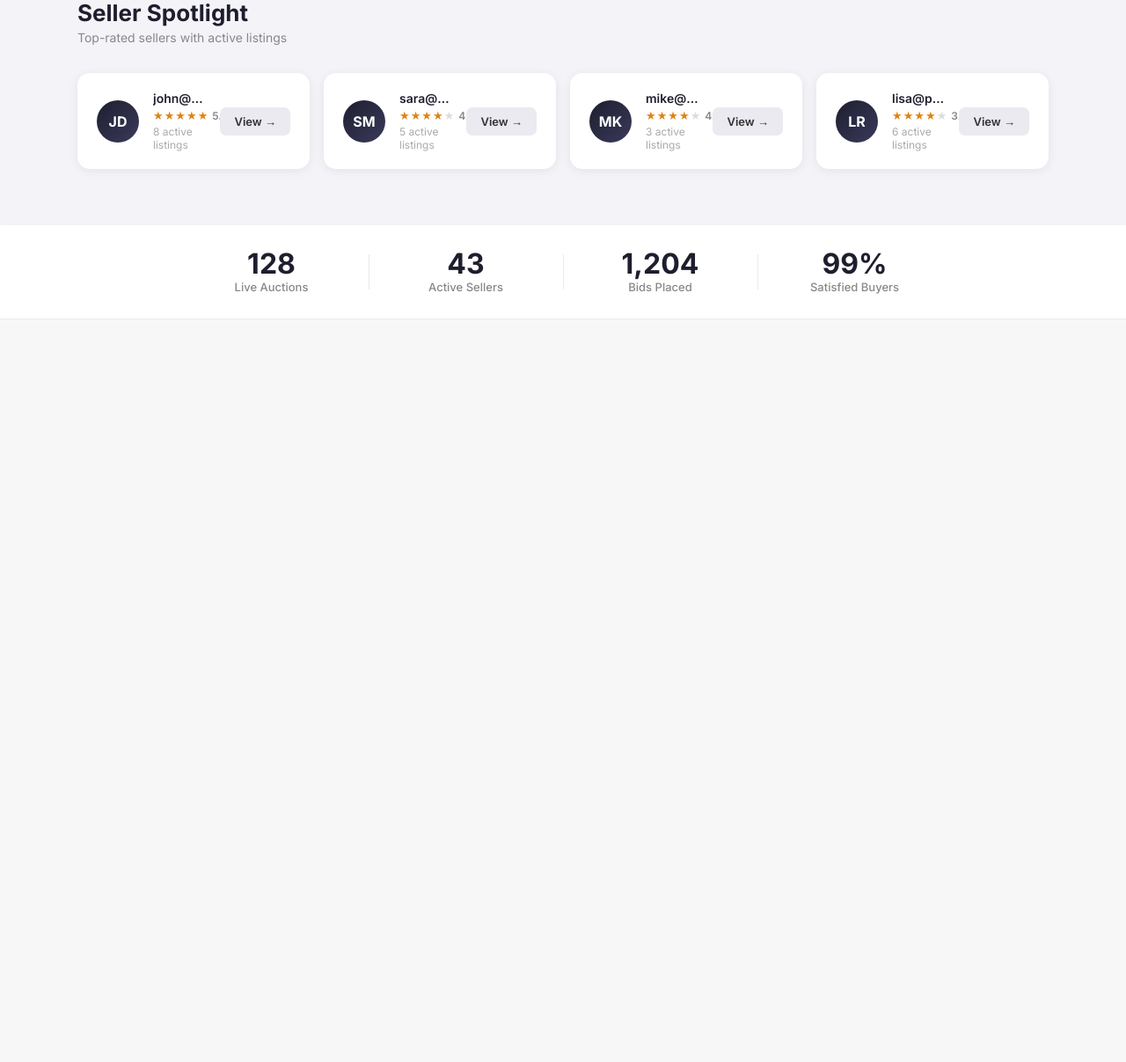
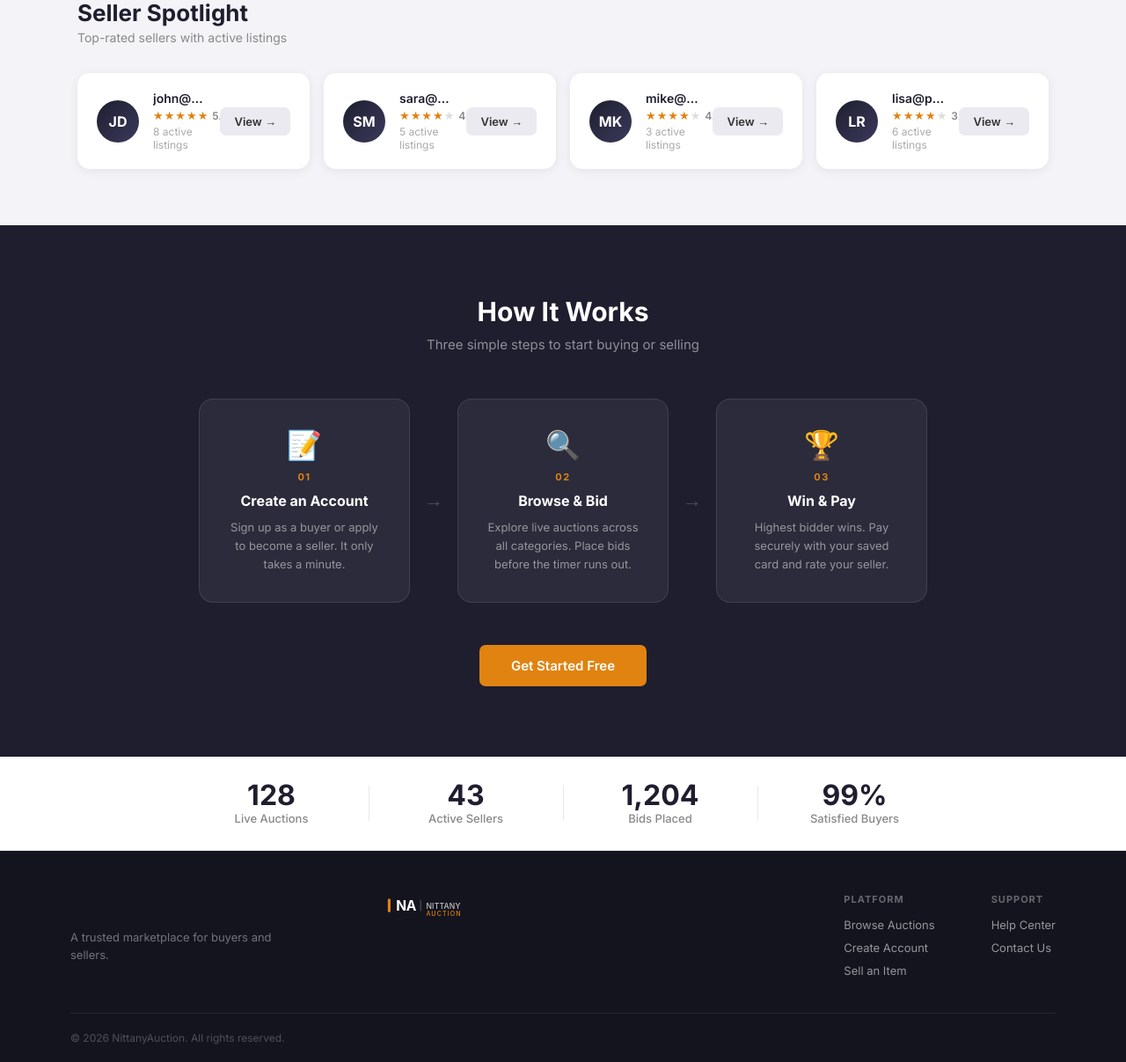
Before and after one commit to jvitorbarros15/Nittany-Auction-, a Flask app: page / in a window 1280 px wide. Shown: the part 2031-3238 px from the top of the page at 88% size. Before the commit the page ends 2365 px from the top, so only its background shows below. Run offline with Flask 3, Linux system fonts and the light colour scheme.

Commit message:
Add how it works section and footer

```diff
--- a/static/style.css
+++ b/static/style.css
@@ -1533,3 +1533,158 @@ body {
     padding: 8px 16px !important;
     font-size: 13px !important;
 }
+
+/* ── How It Works ── */
+.hp-how {
+    background: #1e1e2f;
+    padding: 80px 48px;
+}
+
+.hp-how-inner {
+    max-width: 1000px;
+    margin: 0 auto;
+    text-align: center;
+}
+
+.hp-how-title {
+    font-size: 30px;
+    font-weight: 700;
+    color: #fff;
+    margin-bottom: 10px;
+}
+
+.hp-how-sub {
+    font-size: 15px;
+    color: rgba(255,255,255,0.5);
+    margin-bottom: 52px;
+}
+
+.hp-steps {
+    display: flex;
+    align-items: center;
+    justify-content: center;
+    gap: 16px;
+    flex-wrap: wrap;
+}
+
+.hp-step {
+    background: rgba(255,255,255,0.06);
+    border: 1px solid rgba(255,255,255,0.1);
+    border-radius: 16px;
+    padding: 32px 28px;
+    width: 240px;
+    text-align: center;
+    display: flex;
+    flex-direction: column;
+    gap: 10px;
+}
+
+.hp-step-icon {
+    font-size: 32px;
+}
+
+.hp-step-num {
+    font-size: 11px;
+    font-weight: 700;
+    color: #e08311;
+    letter-spacing: 1.5px;
+    text-transform: uppercase;
+}
+
+.hp-step-title {
+    font-size: 16px;
+    font-weight: 700;
+    color: #fff;
+}
+
+.hp-step-desc {
+    font-size: 13px;
+    color: rgba(255,255,255,0.5);
+    line-height: 1.6;
+}
+
+.hp-step-arrow {
+    font-size: 22px;
+    color: rgba(255,255,255,0.2);
+    flex-shrink: 0;
+}
+
+.hp-how-cta {
+    margin-top: 48px;
+}
+
+@media (max-width: 720px) {
+    .hp-step-arrow { display: none; }
+    .hp-step { width: 100%; max-width: 320px; }
+    .hp-how { padding: 60px 24px; }
+}
+
+/* ── Footer ── */
+.hp-footer {
+    background: #14141f;
+    padding: 48px 80px 0;
+}
+
+.hp-footer-inner {
+    max-width: 1200px;
+    margin: 0 auto;
+    display: flex;
+    gap: 64px;
+    flex-wrap: wrap;
+    padding-bottom: 40px;
+    border-bottom: 1px solid rgba(255,255,255,0.08);
+}
+
+.hp-footer-brand {
+    flex: 2;
+    min-width: 200px;
+    display: flex;
+    flex-direction: column;
+    gap: 12px;
+}
+
+.hp-footer-brand p {
+    font-size: 13px;
+    color: rgba(255,255,255,0.4);
+    max-width: 240px;
+    line-height: 1.6;
+}
+
+.hp-footer-links {
+    display: flex;
+    flex-direction: column;
+    gap: 10px;
+}
+
+.hp-footer-col-title {
+    font-size: 11px;
+    font-weight: 700;
+    color: rgba(255,255,255,0.35);
+    text-transform: uppercase;
+    letter-spacing: 1px;
+    margin-bottom: 4px;
+}
+
+.hp-footer-links a {
+    font-size: 13px;
+    color: rgba(255,255,255,0.55);
+    text-decoration: none;
+    transition: color 0.2s;
+}
+
+.hp-footer-links a:hover {
+    color: #e08311;
+}
+
+.hp-footer-bottom {
+    max-width: 1200px;
+    margin: 0 auto;
+    padding: 20px 0;
+    font-size: 12px;
+    color: rgba(255,255,255,0.25);
+}
+
+@media (max-width: 680px) {
+    .hp-footer { padding: 40px 24px 0; }
+    .hp-footer-inner { gap: 32px; }
+}
--- a/templates/homepage.html
+++ b/templates/homepage.html
@@ -365,6 +365,39 @@
     </div>
 </section>
 
+<!-- ── How It Works ── -->
+<section class="hp-how">
+    <div class="hp-how-inner">
+        <h2 class="hp-how-title">How It Works</h2>
+        <p class="hp-how-sub">Three simple steps to start buying or selling</p>
+        <div class="hp-steps">
+            <div class="hp-step">
+                <div class="hp-step-icon">📝</div>
+                <div class="hp-step-num">01</div>
+                <h3 class="hp-step-title">Create an Account</h3>
+                <p class="hp-step-desc">Sign up as a buyer or apply to become a seller. It only takes a minute.</p>
+            </div>
+            <div class="hp-step-arrow">→</div>
+            <div class="hp-step">
+                <div class="hp-step-icon">🔍</div>
+                <div class="hp-step-num">02</div>
+                <h3 class="hp-step-title">Browse & Bid</h3>
+                <p class="hp-step-desc">Explore live auctions across all categories. Place bids before the timer runs out.</p>
+            </div>
+            <div class="hp-step-arrow">→</div>
+            <div class="hp-step">
+                <div class="hp-step-icon">🏆</div>
+                <div class="hp-step-num">03</div>
+                <h3 class="hp-step-title">Win & Pay</h3>
+                <p class="hp-step-desc">Highest bidder wins. Pay securely with your saved card and rate your seller.</p>
+            </div>
+        </div>
+        <div class="hp-how-cta">
+            <a href="/register" class="btn-primary hp-btn-lg">Get Started Free</a>
+        </div>
+    </div>
+</section>
+
 <!-- ── Stats Bar ── -->
 <section class="hp-stats">
     <div class="hp-stat">
@@ -389,6 +422,30 @@
 </section>
 
 
+<!-- ── Footer ── -->
+<footer class="hp-footer">
+    <div class="hp-footer-inner">
+        <div class="hp-footer-brand">
+            <img src="{{ url_for('static', filename='logo.svg') }}" alt="NittanyAuction" height="28">
+            <p>A trusted marketplace for buyers and sellers.</p>
+        </div>
+        <div class="hp-footer-links">
+            <span class="hp-footer-col-title">Platform</span>
+            <a href="/login">Browse Auctions</a>
+            <a href="/register">Create Account</a>
+            <a href="/login">Sell an Item</a>
+        </div>
+        <div class="hp-footer-links">
+            <span class="hp-footer-col-title">Support</span>
+            <a href="/login">Help Center</a>
+            <a href="/login">Contact Us</a>
+        </div>
+    </div>
+    <div class="hp-footer-bottom">
+        <span>© 2026 NittanyAuction. All rights reserved.</span>
+    </div>
+</footer>
+
 <script>
 function slideCarousel(id, dir) {
     const el = document.getElementById('carousel-' + id);
```
